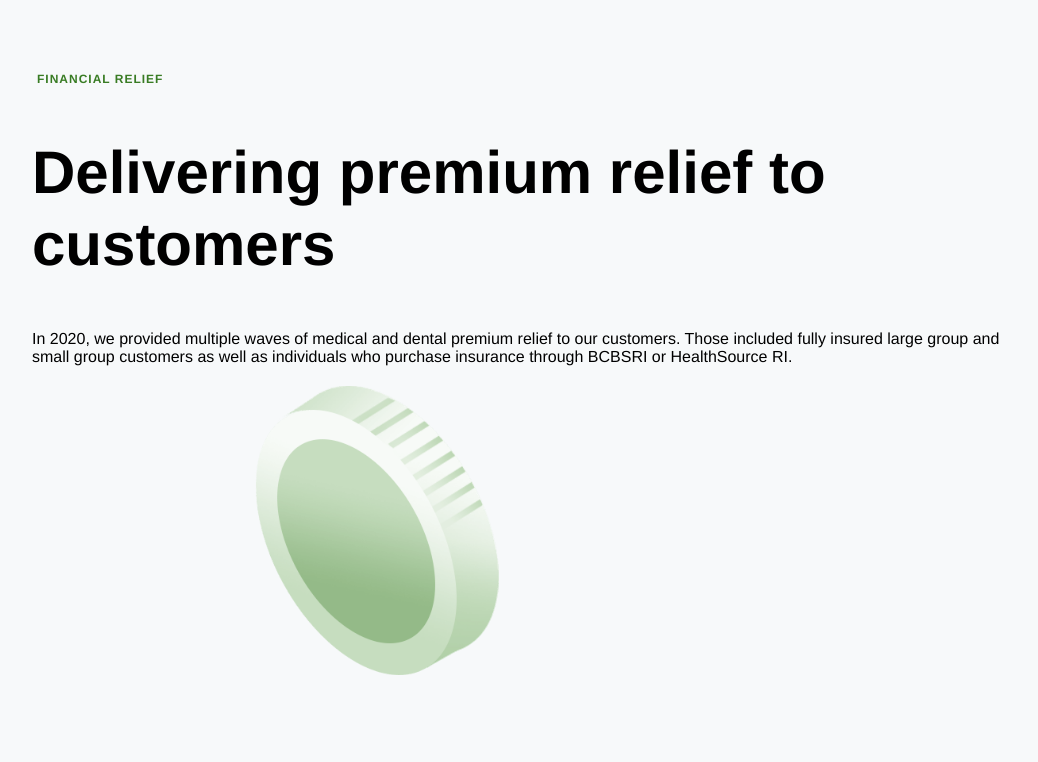
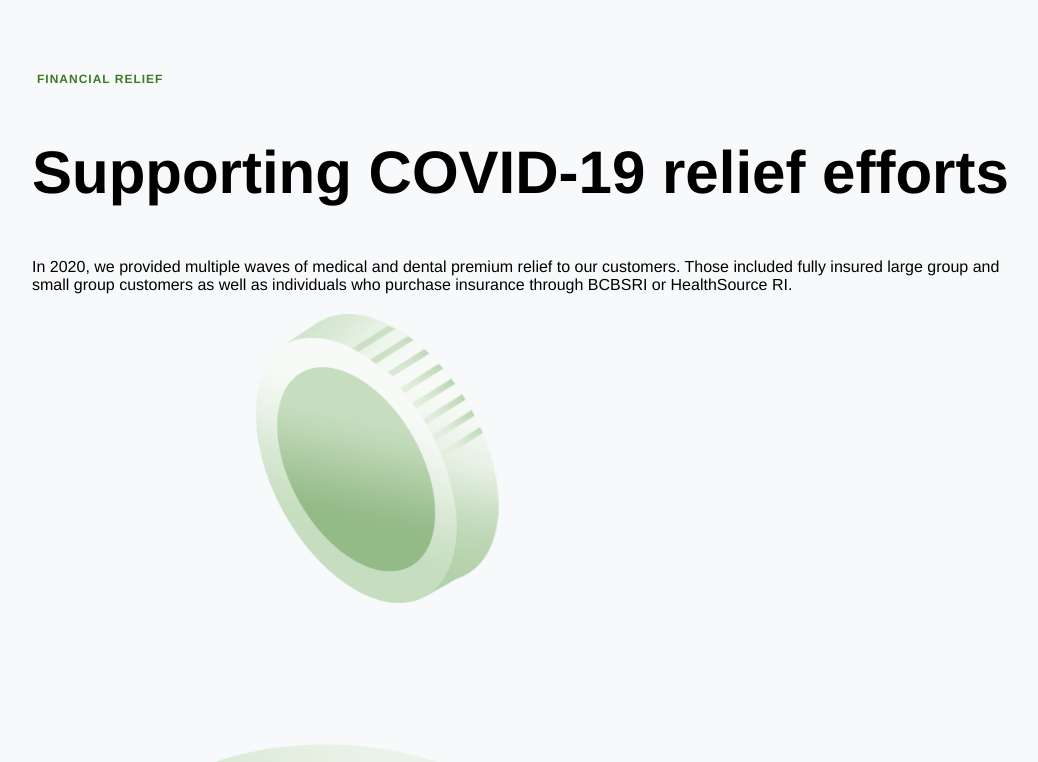
Before and after one commit to stephenkarpeles/annualreport.bcbsri.com-2021, a Gatsby site: page /financial-relief in a window 1280 px wide. Shown: the part 2980-3742 px from the top of the page, without its empty margins (108-1146 px from the left). Built offline with nearby package versions, Linux system fonts and the light colour scheme; Gatsby itself is replaced by a stand-in of ours; a small style sheet from the web is missing.

Commit message:
Add props to content block

```diff
--- a/src/components/content-block/content-block.js
+++ b/src/components/content-block/content-block.js
@@ -10,8 +10,8 @@
       <Fade>
         <div className="container container--small">
           <div className="content-block__intro">
-            <div className="eyebrow">Financial Relief</div>
-            <h2>Delivering premium relief to customers</h2>
+            <div className="eyebrow">{props.eyebrow}</div>
+            <h2>{props.heading}</h2>
           </div>
           <div className="content-block__col-wrap">
             <div className="content-block__col content-block__col--left">
--- a/src/pages/financial-relief.js
+++ b/src/pages/financial-relief.js
@@ -15,6 +15,8 @@
       />
       <ContentBlock
         bgColor="#fff"
+        eyebrow="Financial Relief"
+        heading="Delivering premium relief to customers"
         featNumSymbol="$"
         featNumNumber="25"
         featNumValue="M"
@@ -22,10 +24,12 @@
       />
       <ContentBlock
         bgColor="#F7F9FA"
+        eyebrow="Financial Relief"
+        heading="Supporting COVID-19 relief efforts"
         featNumSymbol="$"
-        featNumNumber="25"
-        featNumValue="M"
-        featNumText="In Premium Relief"
+        featNumNumber="250"
+        featNumValue="K"
+        featNumText="Donated to COVID-19 relief efforts"
       />
       <ByTheNumbers/>
     </Layout>
```
